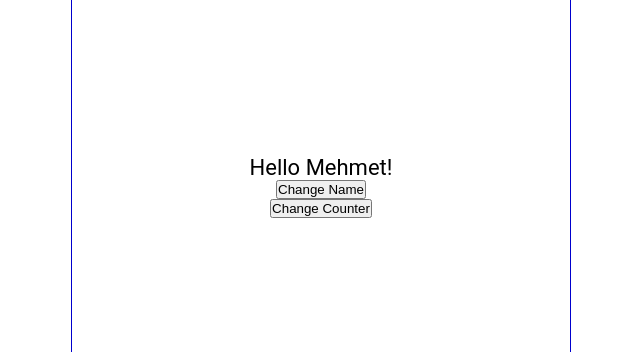
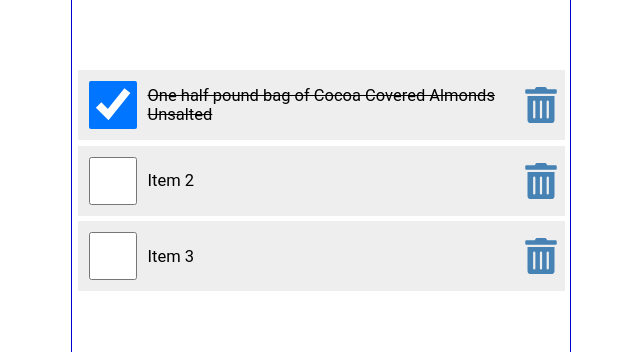
Before and after one commit to mcinarpro/playground-react, a React (Create React App) app: page / in a window 1280 px wide. Shown: the part 240-592 px from the top of the page, without its empty margins (319-959 px from the left). Built offline with nearby package versions, Linux system fonts and the light colour scheme.

Commit message:
testing lists & keys

```diff
--- a/package.json
+++ b/package.json
@@ -34,5 +34,8 @@
       "last 1 firefox version",
       "last 1 safari version"
     ]
+  },
+  "devDependencies": {
+    "react-icons": "^4.3.1"
   }
 }
--- a/src/Content.js
+++ b/src/Content.js
@@ -1,29 +1,65 @@
-import { useState } from "react";
+import { useState } from 'react';
+import { FaTrashAlt } from 'react-icons/fa';
 
 const Content = () => {
-  const [name, setName] = useState("Mehmet");
-  const [counter, setCounter] = useState(0);
+    const [items, setItems] = useState([
+        {
+            id: 1,
+            checked: true,
+            item: "One half pound bag of Cocoa Covered Almonds Unsalted"
+        },
+        {
+            id: 2,
+            checked: false,
+            item: "Item 2"
+        },
+        {
+            id: 3,
+            checked: false,
+            item: "Item 3"
+        }
+    ]);
 
-  const handleNameChange = () => {
-    const names = ["Bob", "Kevin", "Mehmet"];
-    const random = Math.floor(Math.random() * 3);
-    setName(names[random]);
-  };
+    const handleCheck = (id) => {
+        const listItems = items.map((item) => item.id === id ? { ...item, checked: !item.checked } : item);
+        setItems(listItems);
+        localStorage.setItem('shoppinglist', JSON.stringify(listItems));
+    }
 
-  const handleCounterChange = () => {
-    setCounter(counter + 1)
-    setCounter(counter + 1)
-    setCounter(counter + 1)
-    console.log(counter);
-  };
+    const handleDelete = (id) => {
+        const listItems = items.filter((item) => item.id !== id);
+        setItems(listItems);
+        localStorage.setItem('shoppinglist', JSON.stringify(listItems));
+    }
 
-  return (
-    <main>
-      <p>Hello {name}!</p>
-      <button onClick={handleNameChange}>Change Name</button>
-      <button onClick={handleCounterChange}>Change Counter</button>
-    </main>
-  );
-};
+    return (
+        <main>
+            {items.length ? (
+                <ul>
+                    {items.map((item) => (
+                        <li className="item" key={item.id}>
+                            <input
+                                type="checkbox"
+                                onChange={() => handleCheck(item.id)}
+                                checked={item.checked}
+                            />
+                            <label
+                                style={(item.checked) ? { textDecoration: 'line-through' } : null}
+                                onDoubleClick={() => handleCheck(item.id)}
+                            >{item.item}</label>
+                            <FaTrashAlt
+                                onClick={() => handleDelete(item.id)}
+                                role="button"
+                                tabIndex="0"
+                            />
+                        </li>
+                    ))}
+                </ul>
+            ) : (
+                <p style={{ marginTop: '2rem' }}>Your list is empty.</p>
+            )}
+        </main>
+    )
+}
 
-export default Content;
+export default Content
--- a/src/index.css
+++ b/src/index.css
@@ -57,3 +57,62 @@
   display: grid;
   place-content: center;
 }
+
+ul {
+  width: 100%;
+  list-style: none;
+  padding: 0 0.25rem 0.25rem;
+}
+
+ul li::before {
+  content: "\200B";
+}
+
+.item {
+  display: flex;
+  justify-content: flex-start;
+  align-items: center;
+  padding: 0.5rem 0 0.5rem 0.5rem;
+  margin: 0.25rem 0;
+  background-color: #eee;
+}
+
+.item:first-child {
+  margin: 0;
+}
+
+.item input[type="checkbox"] {
+  text-align: center;
+  width: 2.5rem;
+  width: 48px;
+  min-width: 48px;
+  height: 2.5rem;
+  height: 48px;
+  min-height: 48px;
+  cursor: pointer;
+  margin-right: 0.5rem;
+}
+
+.item input[type="checkbox"]:focus + label {
+  text-decoration: underline;
+}
+
+.item > label {
+  font-size: 0.75rem;
+  flex-grow: 1;
+}
+
+.item svg {
+  width: 48px;
+  min-width: 48px;
+  height: 36px;
+  font-size: 1rem;
+  color: steelblue;
+  cursor: pointer;
+}
+
+.item svg:focus,
+.item svg:hover {
+  color: red;
+  outline: none;
+}
```
Also changed, not shown: 1 other file (tests, documents, lock files or other folders).
